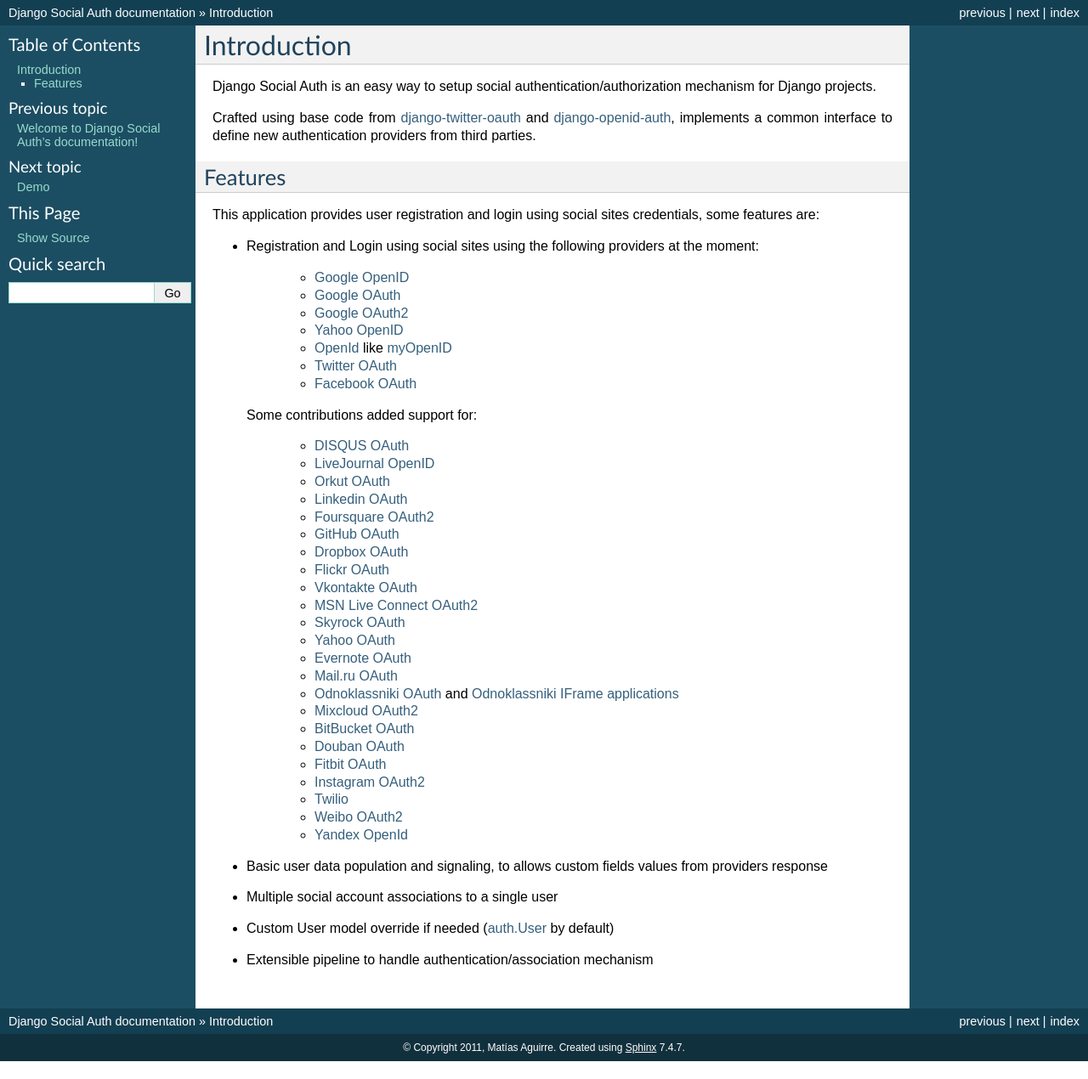
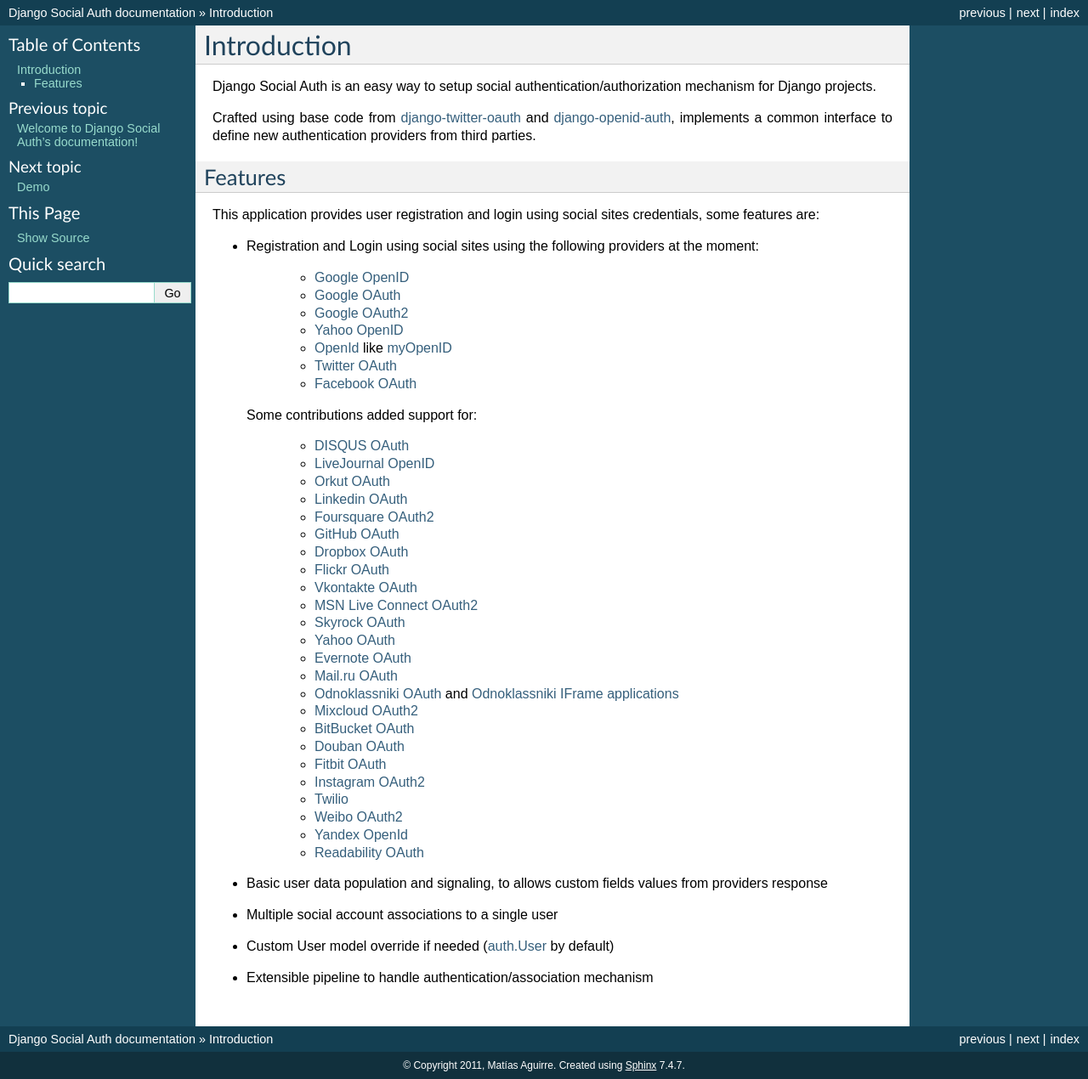
Before and after one commit to omab/django-social-auth, a Sphinx documentation site: the page built from doc/intro.rst, in a window 1280 px wide. Shown: the whole page at 85% size. Built offline with Sphinx 7.4.7, drawn with Linux system fonts in a browser that asks for light colours; before the commit the page ends 1249 px from its top, so only the background shows below that.

Commit message:
Updating docs

```diff
--- a/doc/intro.rst
+++ b/doc/intro.rst
@@ -51,6 +51,7 @@
     * `Twilio`_
     * `Weibo OAuth2`_
     * `Yandex OpenId`_
+    * `Readability OAuth`_
 
 - Basic user data population and signaling, to allows custom fields values
   from providers response
@@ -97,3 +98,4 @@
 .. _Twilio: https://www.twilio.com/user/account/connect/apps
 .. _Weibo OAuth2: http://open.weibo.com/wiki/Oauth2
 .. _Yandex OpenId: http://openid.yandex.ru/
+.. _Readability OAuth: http://www.readability.com/developers/api
```
